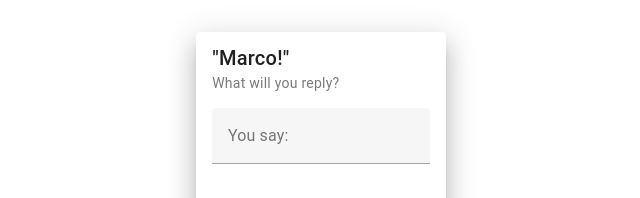
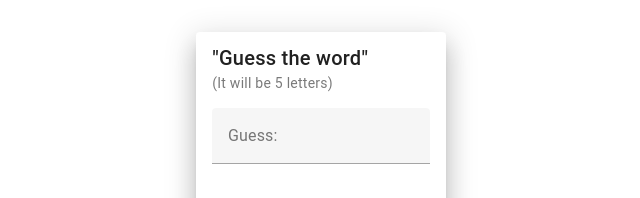
Before and after one commit to IntelliTect-Samples/EWU-CSCD379-2024-Spring, a Nuxt app in the folder Assignment2/: page /game in a window 1280 px wide. Shown: the top 198 px of the page, without its empty margins (319-959 px from the left). Built offline with nearby package versions, Linux system fonts and the light colour scheme.

Commit message:
Reverted to wordle
we misunderstood the assignment lol

```diff
--- a/Assignment2/pages/game.vue
+++ b/Assignment2/pages/game.vue
@@ -1,13 +1,13 @@
 <template>
   <v-card class="mx-auto my-8" elevation="16" max-width="430">
     <v-card-item>
-      <v-card-title> "Marco!" </v-card-title>
-      <v-card-subtitle> What will you reply? </v-card-subtitle>
+      <v-card-title> "Guess the word" </v-card-title>
+      <v-card-subtitle> (It will be 5 letters) </v-card-subtitle>
     </v-card-item>
     <v-card-text>
       <v-text-field
         v-model="myGuess"
-        label="You say:"
+        label="Guess:"
         outlined
         clearable
       >
@@ -49,16 +49,15 @@ const myGuess = ref("");
 const guessText = ref("");
 
 function submit() {
-  if (myGuess.value.toUpperCase() === "POLO") {
+  if (myGuess.value.toUpperCase() === "JUMBO") {
     guessText.value = "Correct!";
-  } else if (myGuess.value.toUpperCase() === "MONTOYA") {
-    guessText.value = "Mark, it's not C# class anymore!";
-  } else {
+  }
+  else {
     guessText.value = "Incorrect!";
   }
 }
 
 function hint() {
-  hintText.value = "Also an explorer";
+  hintText.value = "Means big";
 }
 </script>
--- a/Assignment2/pages/index.vue
+++ b/Assignment2/pages/index.vue
@@ -1,6 +1,6 @@
 <template>
   <v-card class="mx-8 my-8">
-    <h1 class="text-center">Welcome to Find Me</h1>
+    <h1 class="text-center">Welcome to Wordle</h1>
     <p class="text-center"> Click Start button to play </p>
     <div class="d-flex justify-center">
       <v-btn color="pink my-4" variant="elevated" elevation="8" @click="router.push('/game')">Start</v-btn>
```
